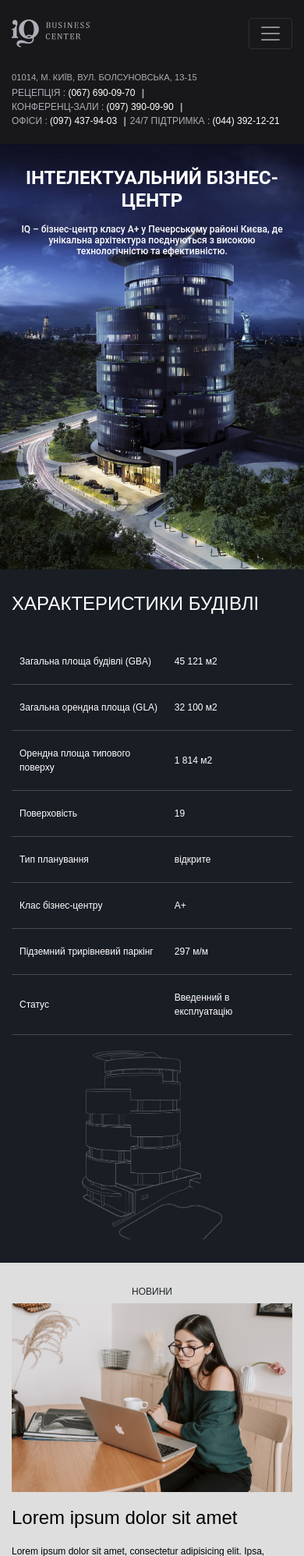
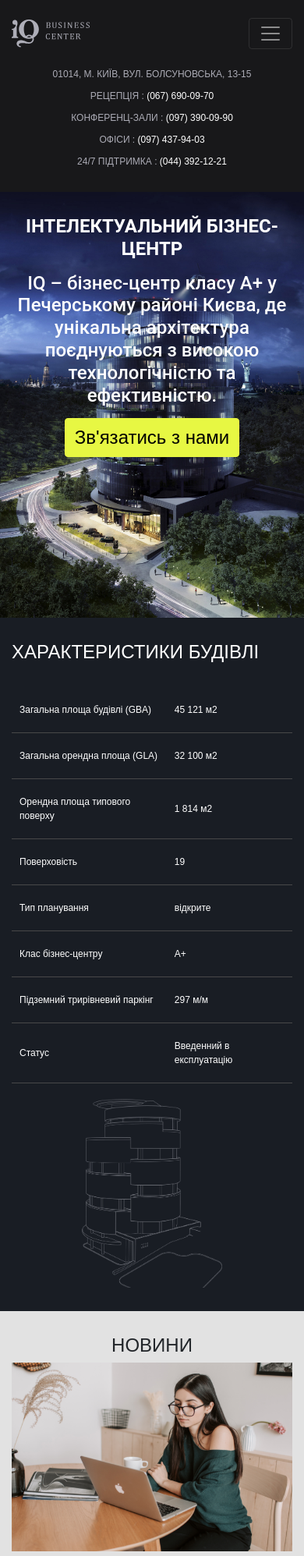
Before and after one commit to gambitok/gambitok.github.io, a PHP site: page / in a window 390 px wide. Shown: the top 1995 px of the page at 78% size. Run offline with PHP 8.4, Linux system fonts and the light colour scheme; some web fonts are replaced.

Commit message:
changed media (2)

```diff
--- a/css/style.css
+++ b/css/style.css
@@ -64,6 +64,23 @@ a:active {
   color: unset;
 }
 
+.btn-custom {
+  background: #e7f743;
+  border-color: #e7f743;
+  color: #000;
+  font-size: 1.5rem;
+}
+
+.btn-custom:hover {
+  background: #f7d943;
+  border-color: #f7d943;
+  color: #000;
+}
+
+.btn-custom:focus {
+  box-shadow: 0 0 0 0.2rem rgba(207, 179, 139, 0.5);
+}
+
 header {
   color: #acacb6;
   background: #18181a;
@@ -78,14 +95,11 @@ header {
   padding: 0 0 20px 0;
 }
 
-.header-logo img {
-  width: auto;
-}
-
 .header-nav {
   font-size: 0.75rem;
   display: flex;
   align-items: center;
+  justify-content: right;
 }
 
 .header-nav ul {
@@ -97,28 +111,34 @@ header {
   margin-right: 10px;
 }
 
-.header-nav ul li a {
+.header-nav ul li a,
+.header-nav ul li a:not([href]) {
   color: #acacb6;
+  text-decoration: none;
   text-transform: uppercase;
   transition: all 0.4s;
 }
 
-.header-nav ul li a:hover {
+.header-nav ul li a i,
+.header-nav ul li a:not([href]) i {
+  color: #484849;
+  transition: all 0.4s;
+}
+
+.header-nav ul li a:hover,
+.header-nav ul li a:not([href]):hover {
   color: #e7f743;
 }
 
-.header-nav ul li a i {
-  color: #484849;
-}
-
-.header-address {
-  font-size: 0.7rem;
-  text-transform: uppercase;
+.header-nav ul li a:hover i,
+.header-nav ul li a:not([href]):hover i {
+  color: #e7f743;
 }
 
 .header-contacts {
   font-size: 0.75rem;
   display: flex;
+  justify-content: space-between;
   align-items: center;
   list-style: none;
   margin: 0;
@@ -133,7 +153,7 @@ header {
   content: "|";
   color: #acacb6;
   font-weight: bold;
-  margin-left: 5px;
+  margin-left: 15px;
 }
 
 .header-contacts li a {
@@ -171,6 +191,11 @@ header {
   font-family: Roboto, sans-serif;
 }
 
+.main-cover button {
+  display: block;
+  margin: 15px auto;
+}
+
 .main-char {
   background: #191d24;
   color: #fff;
@@ -184,6 +209,10 @@ header {
 
 .main-char .char-card {
   width: 50%;
+}
+
+.main-char .char-card--right {
+  text-align: right;
 }
 
 .main-char .char-card h2 {
@@ -206,12 +235,13 @@ header {
 }
 
 .main-news {
-  background: #dedede;
+  background: #e2e2e2;
   padding: 30px 0;
 }
 
 .main-news h2 {
   text-align: center;
+  font-size: 2.5rem;
 }
 
 .main-news .news {
@@ -258,7 +288,8 @@ header {
 .main .member {
   display: flex;
   flex-wrap: wrap;
-  justify-content: space-between;
+  align-items: center;
+  justify-content: center;
 }
 
 .main .member-card {
@@ -426,20 +457,25 @@ footer a {
     text-align: center;
   }
 
+  .header-nav li {
+    margin-right: 0;
+    margin-bottom: 10px;
+  }
+
   .header-contacts {
     flex-wrap: wrap;
   }
 
-  .main-cover {
-    min-height: 546px;
+  .header-contacts li {
+    display: block;
+    margin-right: 0;
+    margin-bottom: 10px;
+    width: 100%;
+    text-align: center;
   }
 
-  .main h1 {
-    font-size: 1.5rem;
-  }
-
-  .main h2 {
-    font-size: 0.75rem;
+  .header-contacts li:not(:last-child):after {
+    content: unset;
   }
 
   .main-char .char {
@@ -456,12 +492,28 @@ footer a {
     width: 50%;
   }
 
+  .main-char .char-card table {
+    width: 100%;
+  }
+
   .main-news .news {
     flex-wrap: wrap;
   }
 
   .main-news .news-card {
     width: 100%;
+  }
+
+  .main-cover {
+    min-height: 546px;
+  }
+
+  .main h1 {
+    font-size: 1.5rem;
+  }
+
+  .main h2 {
+    font-size: 1.5rem;
   }
 
   .main .member {
--- a/index.html
+++ b/index.html
@@ -19,6 +19,7 @@
 <body>
 
 <header>
+
     <div class="container">
 
         <nav class="navbar navbar-expand-md navbar-dark header">
@@ -42,13 +43,19 @@
                     <li class="nav-item"><a href="/"><i class="fa fa-phone"></i> Контакти</a></li>
                 </ul>
             </div>
+
         </nav>
+
     </div>
 
     <div class="container">
+
         <div class="header-bottom">
-            <span class="header-address">01014, М. КИЇВ, ВУЛ. БОЛСУНОВСЬКА, 13-15</span>
+
             <ul class="header-contacts">
+                <li>
+                    <span>01014, М. КИЇВ, ВУЛ. БОЛСУНОВСЬКА, 13-15</span>
+                </li>
                 <li>
                     <span>РЕЦЕПЦІЯ :</span>
                     <a href="tel:0676900970">(067) 690-09-70</a>
@@ -66,20 +73,20 @@
                     <a href="tel:0676900970">(044) 392-12-21</a>
                 </li>
             </ul>
+
         </div>
+
     </div>
+
 </header>
 
 <main class="main">
 
     <section class="main-cover">
         <div class="container">
-            <div class="row">
-                <div class="col-12">
             <h1>ІНТЕЛЕКТУАЛЬНИЙ БІЗНЕС-ЦЕНТР</h1>
             <h2>IQ – бізнес-центр класу А+ у Печерському районі Києва, де унікальна архітектура поєднуються з високою технологічністю та ефективністю.</h2>
-                </div>
-            </div>
+            <button class="btn btn-custom" type="button" data-toggle="modal" data-target="#exampleModalCenter">Зв'язатись з нами</button>
         </div>
     </section>
 
@@ -123,7 +130,7 @@
                         </tr>
                     </table>
                 </div>
-                <div class="char-card">
+                <div class="char-card char-card--right">
                     <img src="/img/buildint_char_img.png" alt="building chart">
                 </div>
             </div>
@@ -133,8 +140,6 @@
     <section class="main-news">
         <h2>НОВИНИ</h2>
         <div class="container">
-            <div class="row">
-                <div class="col-12">
             <div class="news">
                 <div class="news-card">
                     <a href="/">
@@ -159,15 +164,11 @@
                 </div>
             </div>
         </div>
-            </div>
-        </div>
     </section>
 
     <section class="main-part">
         <h2>УЧАСНИКИ ПРОЕКТУ</h2>
         <div class="container">
-            <div class="row">
-                <div class="col-12">
             <div class="member">
                 <div class="member-card">
                     <a class="member-card__link" href="/">
@@ -211,8 +212,6 @@
                 </div>
             </div>
         </div>
-            </div>
-        </div>
     </section>
 
     <section class="main-foot">
@@ -228,7 +227,9 @@
 </main>
 
 <footer>
+
     <div class="container">
+
         <div class="footer">
             <div class="footer-contacts">
                 <img src="/img/logo_horizontal.svg" alt="logo">
@@ -245,24 +246,60 @@
             </div>
             <div class="footer-list">
                 <ul>
-                    <li><a href="">Новини</a></li>
-                    <li><a href="">Події</a></li>
-                    <li><a href="">Контакти</a></li>
-                    <li><a href="">Telegram новини</a></li>
-                    <li><a href="">Telegram для брокерів</a></li>
+                    <li><a href="/">Новини</a></li>
+                    <li><a href="/">Події</a></li>
+                    <li><a href="/">Контакти</a></li>
+                    <li><a href="/">Telegram новини</a></li>
+                    <li><a href="/">Telegram для брокерів</a></li>
                 </ul>
             </div>
             <div class="footer-contacts">
                 <ul>
-                    <li><a href=""><i class="fa fa-envelope"></i></a></li>
-                    <li><a href=""><i class="fa fa-skype"></i></a></li>
-                    <li><a href=""><i class="fa fa-twitter"></i></a></li>
-                    <li><a href=""><i class="fa fa-facebook"></i></a></li>
+                    <li><a href="/"><i class="fa fa-envelope"></i></a></li>
+                    <li><a href="/"><i class="fa fa-skype"></i></a></li>
+                    <li><a href="/"><i class="fa fa-twitter"></i></a></li>
+                    <li><a href="/"><i class="fa fa-facebook"></i></a></li>
                 </ul>
             </div>
         </div>
+
     </div>
+
 </footer>
+
+<!-- Modal -->
+<div class="modal fade" id="exampleModalCenter" tabindex="-1" role="dialog" aria-labelledby="exampleModalCenterTitle" aria-hidden="true">
+    <div class="modal-dialog modal-dialog-centered" role="document">
+        <div class="modal-content">
+            <div class="modal-header">
+                <h5 class="modal-title" id="exampleModalCenterTitle">Контактна форма</h5>
+                <button type="button" class="close" data-dismiss="modal" aria-label="Close">
+                    <span aria-hidden="true">&times;</span>
+                </button>
+            </div>
+            <div class="modal-body">
+                <form>
+                    <div class="form-group">
+                        <label for="exampleInputName1">ФІО</label>
+                        <input type="text" class="form-control" id="exampleInputName1" placeholder="Ввести ФІО">
+                    </div>
+                    <div class="form-group">
+                        <label for="exampleInputPhone1">Телефон</label>
+                        <input type="tel" class="form-control" id="exampleInputPhone1" placeholder="Ввести телефон">
+                    </div>
+                    <div class="form-group">
+                        <label for="exampleInputEmail1">Email</label>
+                        <input type="email" class="form-control" id="exampleInputEmail1" aria-describedby="emailHelp" placeholder="Ввести email">
+                    </div>
+                </form>
+            </div>
+            <div class="modal-footer">
+                <button type="button" class="btn btn-secondary" data-dismiss="modal">Закрити</button>
+                <button type="button" class="btn btn-primary">Відправити</button>
+            </div>
+        </div>
+    </div>
+</div>
 
 <!--custom scripts-->
 <script src="js/script.js"></script>
--- a/sass/_main.scss
+++ b/sass/_main.scss
@@ -24,6 +24,23 @@ a {
     }
 }
 
+.btn-custom {
+    background: $bg-hover;
+    border-color: $bg-hover;
+    color: $bg-dark;
+    font-size: $font-h2;
+
+    &:hover {
+        background: $bg-hover2;
+        border-color: $bg-hover2;
+        color: $bg-dark;
+    }
+
+    &:focus {
+        box-shadow: 0 0 0 0.2rem rgb(207 179 139 / 50%);
+    }
+}
+
 header {
     color: $clr-primary;
     background: $bg-primary;
@@ -37,16 +54,11 @@ header {
         padding: 0 0 20px 0;
     }
 
-    &-logo {
-        img {
-            width: auto;
-        }
-    }
-
     &-nav {
         font-size: $font-h3;
         display: flex;
         align-items: center;
+        justify-content: right;
 
         ul {
             list-style: none;
@@ -55,31 +67,33 @@ header {
                 display: inline;
                 margin-right: 10px;
 
-                a {
+                a, a:not([href]) {
                     color: $clr-primary;
+                    text-decoration: none;
                     text-transform: uppercase;
                     transition: all .4s;
 
+                    i {
+                        color: $clr-secondary;
+                        transition: all .4s;
+                    }
+
                     &:hover {
                         color: $bg-hover;
-                    }
 
-                    i {
-                        color: $clr-secondary;
+                        i {
+                            color: $bg-hover;
+                        }
                     }
                 }
             }
         }
     }
 
-    &-address {
-        font-size: $font-h4;
-        text-transform: uppercase;
-    }
-
     &-contacts {
         font-size: $font-h3;
         display: flex;
+        justify-content: space-between;
         align-items: center;
         list-style: none;
         margin: 0;
@@ -92,7 +106,7 @@ header {
                 content: '|';
                 color: $clr-primary;
                 font-weight: bold;
-                margin-left: 5px;
+                margin-left: 15px;
             }
 
             a {
@@ -106,6 +120,7 @@ header {
             }
         }
     }
+
 }
 
 .main {
@@ -133,6 +148,11 @@ header {
             margin-top: 15px;
             font-family: Roboto, sans-serif;
         }
+
+        button {
+            display: block;
+            margin: 15px auto;
+        }
     }
 
     &-char {
@@ -146,6 +166,10 @@ header {
 
             &-card {
                 width: 50%;
+
+                &--right {
+                    text-align: right;
+                }
 
                 h2 {
                     font-size: $font-h2;
@@ -170,11 +194,12 @@ header {
     }
 
     &-news {
-        background: #dedede;
+        background: #e2e2e2;
         padding: 30px 0;
 
         h2 {
             text-align: center;
+            font-size: $font_h1;
         }
 
         .news {
@@ -224,7 +249,8 @@ header {
 
         display: flex;
         flex-wrap: wrap;
-        justify-content: space-between;
+        align-items: center;
+        justify-content: center;
 
         &-card {
 
--- a/sass/_media.scss
+++ b/sass/_media.scss
@@ -16,28 +16,32 @@
         overflow-x: hidden;
     }
 
-    .header-nav {
+    .header {
+        &-nav {
             justify-content: center;
             text-align: center;
+            li {
+                margin-right: 0;
+                margin-bottom: 10px;
             }
-
-    .header-contacts {
+        }
+        &-contacts {
             flex-wrap: wrap;
+            li {
+                display: block;
+                margin-right: 0;
+                margin-bottom: 10px;
+                width: 100%;
+                text-align: center;
+                &:not(:last-child):after {
+                    content: unset;
+                }
+            }
+        }
     }
 
     .main {
-        &-cover {
-            min-height: 546px;
-        }
-        h1 {
-            font-size: $font-h2;
-        }
-        h2 {
-            font-size: $font-h3;
-        }
-    }
-
-    .main-char {
+        &-char {
             .char {
                 flex-wrap: wrap;
                 &-card {
@@ -47,11 +51,13 @@
                         margin: 20px auto 0 auto;
                         width: 50%;
                     }
+                    table {
+                        width: 100%;
                     }
                 }
             }
-
-    .main-news {
+        }
+        &-news {
             .news {
                 flex-wrap: wrap;
                 &-card {
@@ -59,8 +65,15 @@
                 }
             }
         }
-
-    .main {
+        &-cover {
+            min-height: 546px;
+        }
+        h1 {
+            font-size: $font-h2;
+        }
+        h2 {
+            font-size: $font-h2;
+        }
         .member {
             flex-wrap: wrap;
             &-card {
@@ -77,62 +90,4 @@
 
 /* === PAD === */
 //@media (min-width: 768px) and (max-width: 1200px) {
-//    body, html {
-//        width: 100%;
-//        height: 100%;
-//    }
-//
-//    * {
-//        -webkit-box-sizing: border-box;
-//        box-sizing: border-box;
-//        padding: 0;
-//        margin: 0;
-//    }
-//
-//    body {
-//        overflow-x: hidden;
-//    }
-//
-//    .header-contacts {
-//        justify-content: center;
-//        text-align: center;
-//    }
-//
-//    .header-content {
-//        flex-wrap: wrap;
-//    }
-//
-//    .main-char {
-//        .char {
-//            flex-wrap: wrap;
-//            &-card {
-//                width: 100%;
-//                img {
-//                    width: 100%;
-//                }
-//            }
-//        }
-//    }
-//
-//    .main-news {
-//        .news {
-//            flex-wrap: wrap;
-//            &-card {
-//                width: 100%;
-//            }
-//        }
-//    }
-//
-//    .main {
-//        .member {
-//            flex-wrap: wrap;
-//            &-card {
-//                width: 100%;
-//            }
-//        }
-//    }
-//
-//    .footer {
-//        flex-wrap: wrap;
-//    }
 //}
--- a/sass/_variables.scss
+++ b/sass/_variables.scss
@@ -4,6 +4,7 @@ $bg-secondary: #2f2f2f;
 $bg-light: #fff;
 $bg-dark: #000;
 $bg-hover: #e7f743;
+$bg-hover2: #f7d943;
 
 $clr-primary: #acacb6;
 $clr-secondary: #484849;
```
Also changed, not shown: img/members/member5.png, img/members/member6.png, img/members/member7.png, img/members/member8.png. Lines whose indentation alone changed are shown as unchanged.
